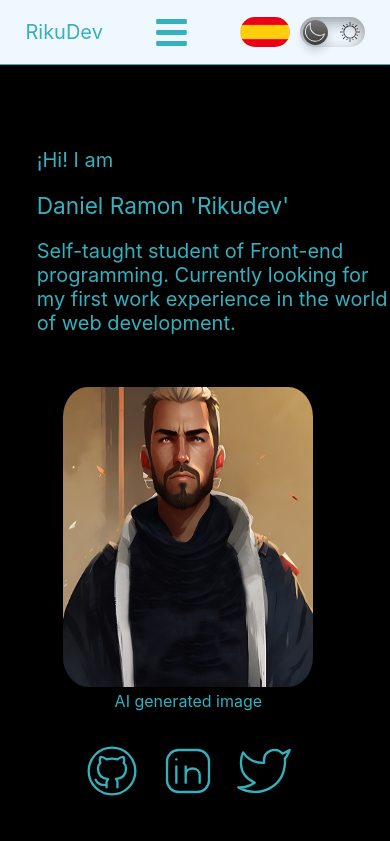
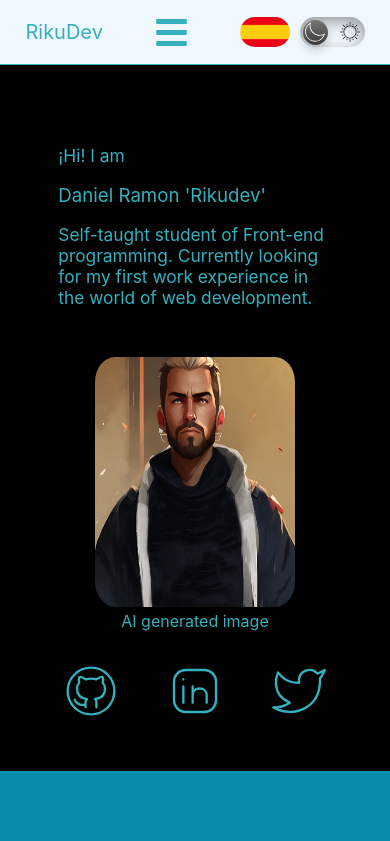
Before and after one commit to xRiiku/Portfolio3, a React (Create React App) app: page / in a window 390 px wide. Shown: the top 841 px of the page. Built offline with nearby package versions, Linux system fonts and the light colour scheme.

Commit message:
responsive fix

```diff
--- a/src/pages/IntroPage/Intro.module.css
+++ b/src/pages/IntroPage/Intro.module.css
@@ -87,8 +87,9 @@
         gap: 1em;
     }
     .info{
-        width: 28ch;
-        font-size: 15pt;
+        width: 30ch;
+        font-size: 18pt;
+        margin: 0 auto;
     }
 
     .typingDemo{
@@ -96,7 +97,7 @@
     }
     }
 
-    @media screen and (max-width: 350px) {
+    @media screen and (max-width: 400px) {
 
         .info{
             font-size: 13pt;
--- a/src/pages/IntroPage/SocialMedia.module.css
+++ b/src/pages/IntroPage/SocialMedia.module.css
@@ -25,11 +25,26 @@
         gap: 20px;
     }
 
-    @media screen and (max-width: 350px) {
+    @media screen and (max-width: 560px) {
+
+        .SocialMedia{
+            gap: 6.5em;
+        }
+        }
+
+    @media screen and (max-width: 400px) {
 
         .SocialMedia{
             display: flex;
-            gap: 10px;
+            gap: 3em;
+        }
+    }
+
+    @media screen and (max-width: 320px) {
+
+        .SocialMedia{
+            display: flex;
+            gap: 2em;
         }
     }
 
```
